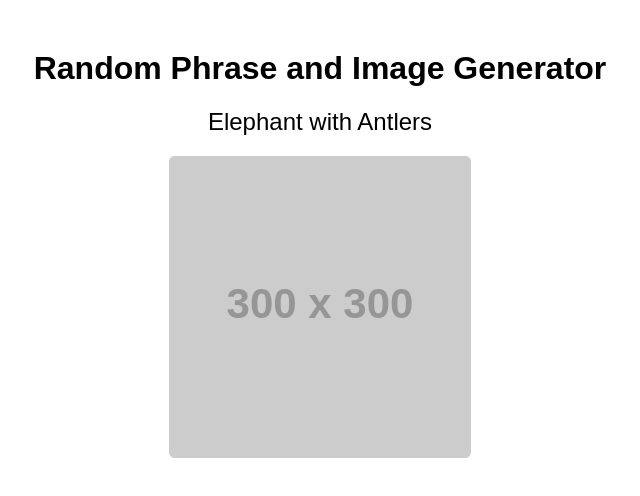
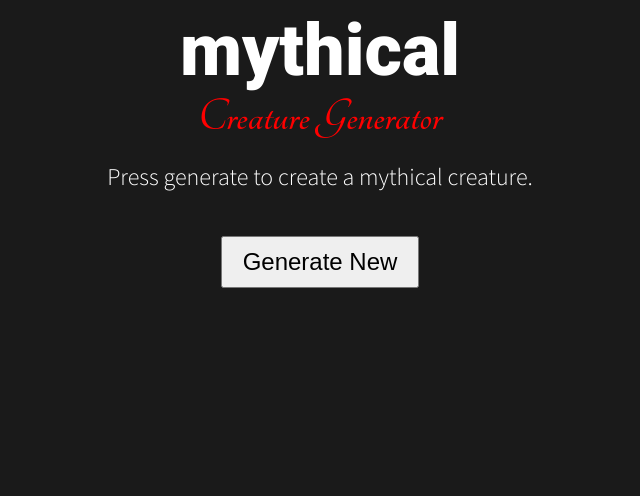
Before and after one commit to riya-sogani/MythicalCreatureGenerator.github.io, a plain HTML site: page index.html in a window 1280 px wide. Shown: the whole page, without its empty margins (320-960 px from the left). Drawn offline with Linux system fonts and the light colour scheme; no server answers; placeholder pictures from the web are drawn by us.

Commit message:
Update index.html

```diff
--- a/index.html
+++ b/index.html
@@ -3,70 +3,100 @@
 <head>
 <meta charset="UTF-8">
 <meta name="viewport" content="width=device-width, initial-scale=1.0">
-  <title>Random Phrase Generator with External Image API</title>
+<title>Mythical Creature Generator</title>
+<link href="https://fonts.googleapis.com/css2?family=Roboto:wght@900&family=Source+Sans+Pro:wght@300&family=Tangerine:wght@700&display=swap" rel="stylesheet">
 <style>
     body {
-      font-family: Arial, sans-serif;
+        font-family: 'Source Sans Pro', sans-serif;
+        background-color: #1a1a1a;
+        color: white;
         text-align: center;
-      margin: 50px;
     }
-
-    #generatedPhrase {
+    .header {
+        font-family: 'Roboto', sans-serif;
+        font-size: 72px;
+    }
+    .sub-header {
+        font-family: 'Tangerine', cursive;
+        font-size: 48px;
+        color: red;
+    }
+    .generator-container {
+        margin: 20px;
+    }
+    #creature-description {
+        margin-top: 20px;
         font-size: 24px;
-      margin-bottom: 20px;
     }
-
-    #generatedImage {
-      max-width: 100%;
-      height: auto;
-      border: 1px solid #ccc;
-      border-radius: 5px;
+    button {
+        font-size: 24px;
+        padding: 10px 20px;
+        margin-top: 20px;
+    }
+    .error-message {
+        color: red;
+        margin-top: 20px;
     }
 </style>
 </head>
 <body>
-  <h1>Random Phrase and Image Generator</h1>
-  <div id="generatedPhrase"></div>
-  <img id="generatedImage" alt="Generated Image">
+    <div class="header">mythical</div>
+    <div class="sub-header">Creature Generator</div>
+    <div class="generator-container">
+        <p id="creature-description">Press generate to create a mythical creature.</p>
+        <button onclick="generateCreature()">Generate New</button>
+        <p id="error-message" class="error-message"></p>
+    </div>
 
     <script>
-    // Function to generate a random phrase
-    function generateRandomPhrase() {
-      const animals = ['Cat', 'Dog', 'Elephant', 'Lion', 'Giraffe'];
-      const features = ['Stripes', 'Spots', 'Antlers', 'Wings', 'Horns'];
+        const animals = ['an elephant', 'a lion', 'a tiger', 'an eagle', 'a dragon', 'a fish'];
+        const features = ['horns', 'wings', 'a tail', 'sharp claws', 'whiskers', 'multiple heads'];
 
-      const randomAnimal = animals[Math.floor(Math.random() * animals.length)];
-      const randomFeature = features[Math.floor(Math.random() * features.length)];
-
-      return `${randomAnimal} with ${randomFeature}`;
+        function getRandomElement(arr) {
+            return arr[Math.floor(Math.random() * arr.length)];
         }
 
-    // Function to fetch an image from the Lorem Picsum API
-    async function fetchImage() {
+        function displayError(message) {
+            document.getElementById('error-message').innerText = message;
+        }
+
+        function generateCreature() {
             try {
-        const response = await fetch('https://picsum.photos/300'); // Change the size if needed
-        return response.url;
+                const headAnimal = getRandomElement(animals);
+                const bodyAnimal = getRandomElement(animals.filter(animal => animal !== headAnimal)); // Ensure different animals
+                const feature = getRandomElement(features);
+                const description = `A creature with the head of ${headAnimal} and the body of ${bodyAnimal} with ${feature}.`;
+                document.getElementById('creature-description').innerText = description;
+
+                // Simulate image generation
+                generateImage(description);
             } catch (error) {
-        console.error('Error fetching image:', error);
-        return 'https://via.placeholder.com/300'; // Fallback to a placeholder image on error
+                displayError('An error occurred while generating the creature.');
+                console.error(error);
             }
         }
 
-    // Function to update the generated phrase and image
-    async function updateGeneratedContent() {
-      const generatedPhraseElement = document.getElementById('generatedPhrase');
-      const generatedImageElement = document.getElementById('generatedImage');
+        function generateImage(description) {
+            // This function would typically make an API call to a service like DALL-E to generate an image.
+            // Since we can't do that here, we'll just simulate the behavior.
 
-      const randomPhrase = generateRandomPhrase();
-      const imageUrl = await fetchImage();
+            // Mock image URL, in a real scenario this would be the URL of the generated image.
+            const imageUrl = 'https://via.placeholder.com/150';
 
-      generatedPhraseElement.textContent = randomPhrase;
-      generatedImageElement.src = imageUrl;
-      generatedImageElement.alt = randomPhrase;
+            const imageElement = document.createElement('img');
+            imageElement.src = imageUrl;
+            imageElement.alt = description;
+            imageElement.title = description;
+
+            // Remove any existing images before appending the new one
+            const previousImage = document.querySelector('.generator-container img');
+            if (previousImage) {
+                previousImage.remove();
             }
 
-    // Initial update on page load
-    updateGeneratedContent();
+            // Append the new image to the container
+            document.querySelector('.generator-container').appendChild(imageElement);
+        }
     </script>
 </body>
 </html>
```
Lines whose indentation alone changed are shown as unchanged.
